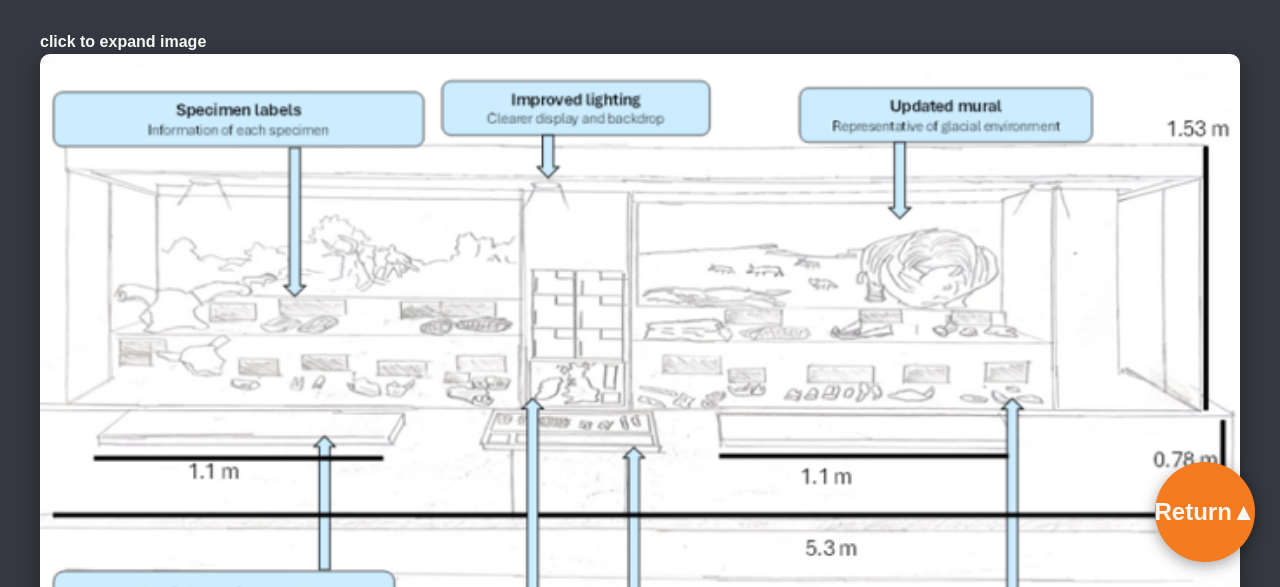
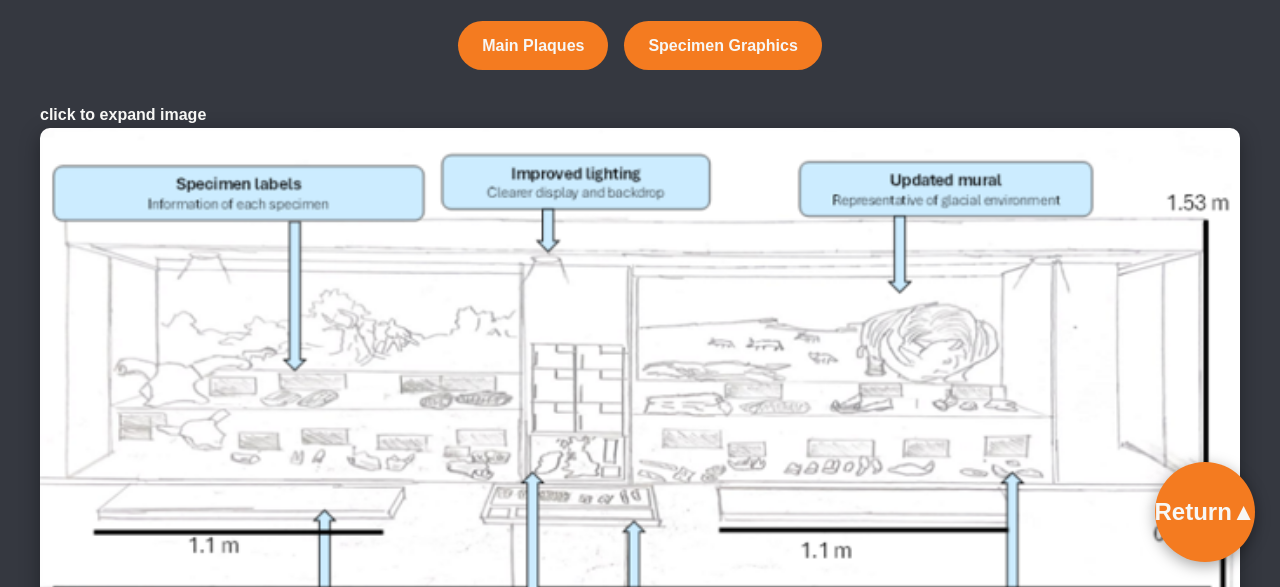
Before and after one commit to jatoad/Plaques-, a plain HTML site: page index.html in a window 1280 px wide. Shown: the part 213-800 px from the top of the page. Drawn offline with Linux system fonts and the light colour scheme.

Commit message:
navigation

```diff
--- a/index.html
+++ b/index.html
@@ -100,7 +100,7 @@
     }
 
     .back-to-top.hidden {
-    display: none;
+        display: none;
     }
 
     .back-to-top:hover {
@@ -112,6 +112,28 @@
     html {
         scroll-behavior: smooth;
     }
+    .nav-links {
+        margin-top: 1.5rem;
+        display: flex;
+        justify-content: center;
+        gap: 1rem;
+        flex-wrap: wrap;
+    }
+
+    .nav-links a {
+        background: #F47B20;
+        color: #F7F7F5;
+        text-decoration: none;
+        padding: 12px 24px;
+        border-radius: 999px;
+        font-weight: bold;
+        transition: 0.25s ease;
+    }
+
+    .nav-links a:hover {
+        background: #ff9a4d;
+        transform: translateY(-2px);
+    }
 
 </style>
 </head>
@@ -119,10 +141,16 @@
 
 <header class="header" id="top">
     <h1>Pleistocene Plaque Design Concepts</h1>
+
     <h4 class="subtitle">
         Proposed educational plaque designs for the Bristol Museum & Art Gallery
         Pleistocene exhibit redesign.
     </h4>
+
+    <div class="nav-links">
+        <a href="#plaque">Main Plaques</a>
+        <a href="#specimen">Specimen Graphics</a>
+    </div>
 </header>
 
 <section class="plaque-section">
@@ -130,7 +158,7 @@
     <img src="display.png" alt="Plaque Design 1" onclick="openImage(this)">
 </section>
 
-<div class="header">
+<div class="header" id="plaque">
     <h1>
         Main Plaques
     </h1>
@@ -154,7 +182,7 @@
     <img src="tactile.png" alt="Plaque Design 1" onclick="openImage(this)">
 </section>
 
-<div class="header">
+<div class="header" id="specimen">
     <h1>
         Specimen Graphics
     </h1>
```
